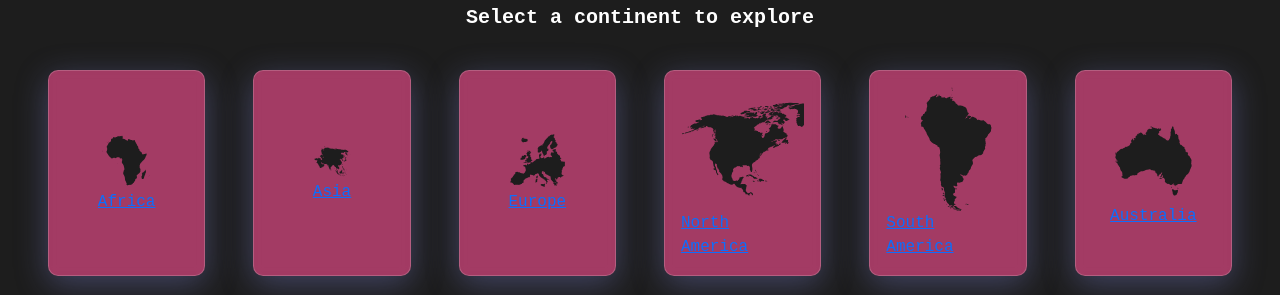
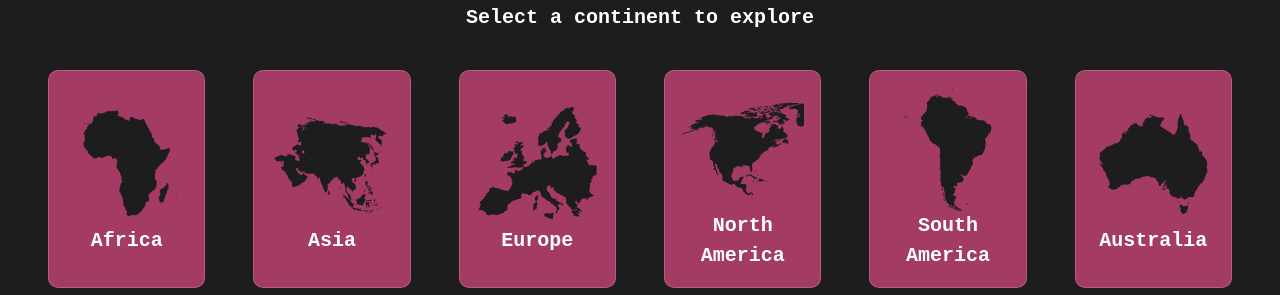
Before and after one commit to ahzamir/weather-condition-app, a React (Create React App) app: page / in a window 1280 px wide. Shown: the part 657-952 px from the top of the page. Built offline with nearby package versions, Linux system fonts and the light colour scheme.

Commit message:
add some design to the continents div

```diff
--- a/src/App.css
+++ b/src/App.css
@@ -155,11 +155,22 @@ header {
 
 .continent {
   background: rgba( 236, 76, 138, 0.65 );
-  box-shadow: 0 8px 32px 0 rgba(130, 136, 219, 0.37);
   backdrop-filter: blur( 5px );
   -webkit-backdrop-filter: blur( 5px );
   border-radius: 10px;
   border: 1px solid rgba( 255, 255, 255, 0.18 );
+}
+
+.continent:hover {
+  background: #1d1d1d;
+  border-radius: 10px;
+  border: 2px solid #ec4c8a;
+  box-shadow: 0 8px 32px 0 rgba(130, 136, 219, 0.37);
+}
+
+.continent:hover img {
+  filter: invert(1) sepia(0) saturate(0) hue-rotate(0deg) brightness(1) contrast(1);
+  transition: filter 0.8s;
 }
 
 .countriesHeader {
--- a/src/components/pages/HomePage/Home.js
+++ b/src/components/pages/HomePage/Home.js
@@ -7,7 +7,6 @@ import southAmericaSvg from '../../../aassets/images/south-america.svg';
 import oceaniaSvg from '../../../aassets/images/oceania.svg';
 import React from 'react';
 import { Link } from 'react-router-dom';
-import { BsChevronDoubleDown } from 'react-icons/bs';
 
 const Home = () => {
     const continents = [
@@ -70,12 +69,15 @@ const Home = () => {
                 </h3>
                 <div className="w-100 mx-auto continents">
                     {continents.map((continent) => (
-                        <div key={continent.id} className="d-flex flex-column justify-content-center align-items-center m-3 p-3 continent">
-                            <Link to={`/continent/${continent.name}`}>
-                                <img src={continent.image} alt={continent.name} />
-                                {continent.name}
-                            </Link>
-                        </div>
+                        <Link
+                            to={`/continent/${continent.name}`}
+                            key={continent.id}
+                            className="d-flex flex-column justify-content-center align-items-center m-3 p-3 text-decoration-none text-white fw-bold fs-5 fs-md-2 text-center continent"
+                        >
+
+                            <img src={continent.image} alt={continent.name} />
+                            {continent.name}
+                        </Link>
                     ))}
                 </div>
             </div>
```
